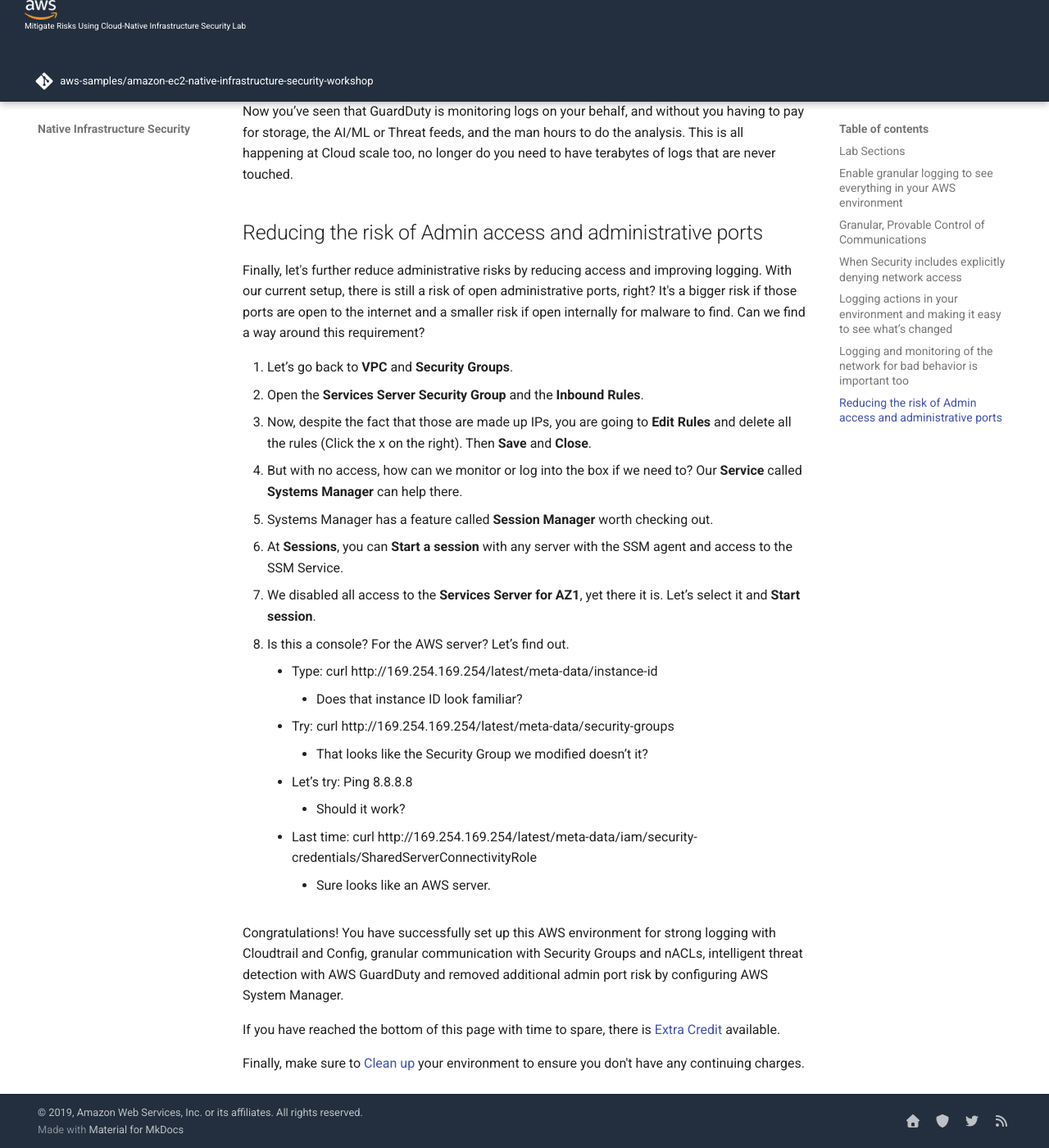
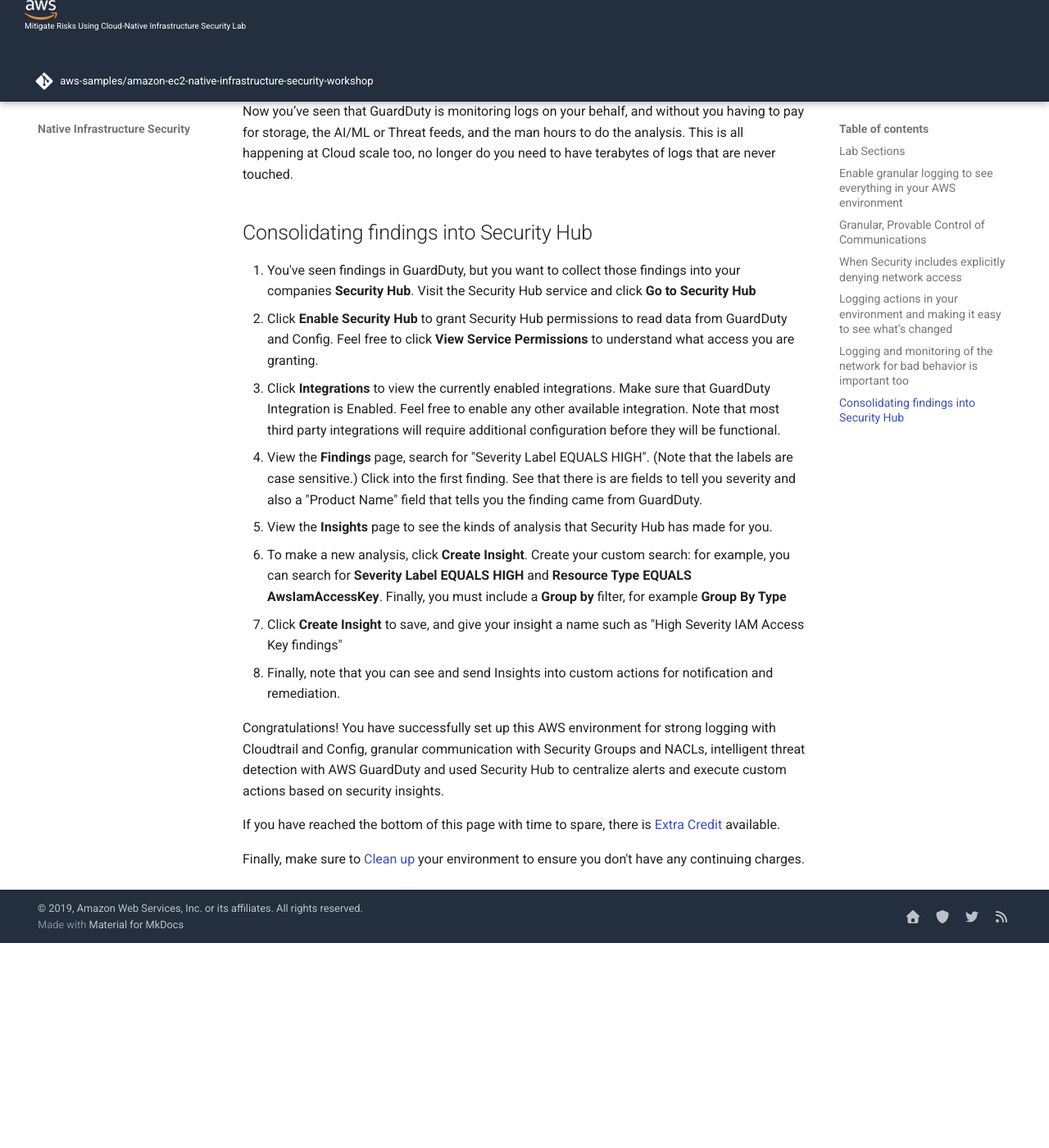
Before and after one commit to devonartis/amazon-ec2-native-infrastructure-security-workshop, an MkDocs documentation site: the page built from docs/labsteps.md, in a window 1280 px wide and 1400 px high, scrolled down 6029 px. Shown: the whole window at 82% size. Built offline with MkDocs 1.6.1 and Material for MkDocs 9.7.7, drawn with Linux system fonts in a browser that asks for light colours; comment, search, counter and statistics services are not loaded; after the commit the page ends 7179 px from its top, so only the background shows below that; some of the changed text lies outside the part shown.

Commit message:
Reinvent 2019 changes. Added security hub.  Moved SSM to extra credit.

```diff
--- a/docs/labsteps.md
+++ b/docs/labsteps.md
@@ -7,7 +7,7 @@
 3.    [Improve granular network-based controls](#when-security-includes-explicitly-denying-network-access)
 4.    [Evaluate detailed logging capabilities](#logging-actions-in-your-environment-and-making-it-easy-to-see-whats-changed)
 5.    [Evaluate network-based protections](#logging-and-monitoring-of-the-network-for-bad-behavior-is-important-too)
-6.    [Minimize admin access risk](#reducing-the-risk-of-admin-access-and-administrative-ports)
+6.    [Consolidate findings](#consolidating-findings-into-security-hub)
 
 ## Enable granular logging to see everything in your AWS environment
 We want to enable detailed, holistic logging and network-based security monitoring.
@@ -53,7 +53,7 @@ Let's improve on our network-based controls by using Network ACLs to prevent sid
 2.    For instance, if you wanted to make sure you explicitly blocked the Load Balancer in my WebApp from talking to my Database servers, you could **Create a network ACL**.
 3.    I would name it “**LoadBalancerIsolation**” and put it in the **Web Application VPC**.
 4.    I would add an **Outbound Rule** by **Editing Outbound Rules**
-5.    **Adding Rules** like these would block whatever Subnet you apply this to from talking to the Database Subnets but still allow access to the rest of the network, including the Web and Services VPC. Note that nACLs are evaluated in thespecific order of their Rule #.
+5.    **Adding Rules** like these would block whatever Subnet you apply this to from talking to the Database Subnets but still allow access to the rest of the network, including the Web and Services VPC. Note that NACLs are evaluated in thespecific order of their Rule #.
       * Rule #: **50**
       Of type **All Traffic**
       To the Destination **10.0.2.0/24**
@@ -140,27 +140,17 @@ How would you do this on-premises?
 
 Now you’ve seen that GuardDuty is monitoring logs on your behalf, and without you having to pay for storage, the AI/ML or Threat feeds, and the man hours to do the analysis. This is all happening at Cloud scale too, no longer do you need to have terabytes of logs that are never touched.
 
-## Reducing the risk of Admin access and administrative ports
-Finally, let's further reduce administrative risks by reducing access and improving logging. With our current setup, there is still a risk of open administrative ports, right? It's a bigger risk if those ports are open to the internet and a smaller risk if open internally for malware to find. Can we find a way around this requirement?
+## Consolidating findings into Security Hub
+1. You've seen findings in GuardDuty, but you want to collect those findings into your companies **Security Hub**.  Visit the Security Hub service and click **Go to Security Hub**
+2. Click **Enable Security Hub** to grant Security Hub permissions to read data from GuardDuty and Config.  Feel free to click **View Service Permissions** to understand what access you are granting.
+3. Click **Integrations** to view the currently enabled integrations.  Make sure that GuardDuty Integration is Enabled.  Feel free to enable any other available integration.  Note that most third party integrations will require additional configuration before they will be functional.
+4. View the **Findings** page, search for "Severity Label EQUALS HIGH".  (Note that the labels are case sensitive.) Click into the first finding. See that there is are fields to tell you severity and also a "Product Name" field that tells you the finding came from GuardDuty.
+5. View the **Insights** page to see the kinds of analysis that Security Hub has made for you.
+6. To make a new analysis, click **Create Insight**. Create your custom search: for example, you can search for **Severity Label EQUALS HIGH** and **Resource Type EQUALS AwsIamAccessKey**.  Finally, you must include a **Group by** filter, for example **Group By Type**
+7. Click **Create Insight** to save, and give your insight a name such as "High Severity IAM Access Key findings"
+8. Finally, note that you can see and send Insights into custom actions for notification and remediation.
 
-1.    Let’s go back to **VPC** and **Security Groups**.
-2.    Open the **Services Server Security Group** and the **Inbound Rules**.
-3.    Now, despite the fact that those are made up IPs, you are going to **Edit Rules** and delete all the rules (Click the x on the right). Then **Save** and **Close**.
-4.    But with no access, how can we monitor or log into the box if we need to? Our **Service** called **Systems Manager** can help there.
-5.    Systems Manager has a feature called **Session Manager** worth checking out.
-6.    At **Sessions**, you can **Start a session** with any server with the SSM agent and access to the SSM Service.
-7.    We disabled all access to the **Services Server for AZ1**, yet there it is. Let’s select it and **Start session**.
-8.    Is this a console? For the AWS server? Let’s find out.
-      *    Type: curl http://169.254.169.254/latest/meta-data/instance-id
-           *   Does that instance ID look familiar?
-      *    Try: curl http://169.254.169.254/latest/meta-data/security-groups
-           *  That looks like the Security Group we modified doesn’t it?
-      *    Let’s try: Ping 8.8.8.8
-           *  Should it work?
-      *    Last time: curl http://169.254.169.254/latest/meta-data/iam/security-credentials/SharedServerConnectivityRole
-           *  Sure looks like an AWS server.
-
-Congratulations!  You have successfully set up this AWS environment for strong logging with Cloudtrail and Config, granular communication with Security Groups and nACLs, intelligent threat detection with AWS GuardDuty and removed additional admin port risk by configuring AWS System Manager.
+Congratulations!  You have successfully set up this AWS environment for strong logging with Cloudtrail and Config, granular communication with Security Groups and NACLs, intelligent threat detection with AWS GuardDuty and used Security Hub to centralize alerts and execute custom actions based on security insights.
 
 If you have reached the bottom of this page with time to spare, there is [Extra Credit](./extracredit.md) available.
 
```
Also changed, not shown: docs/extracredit.md (+29 -0 lines), docs/index.md (+3 -3 lines).
